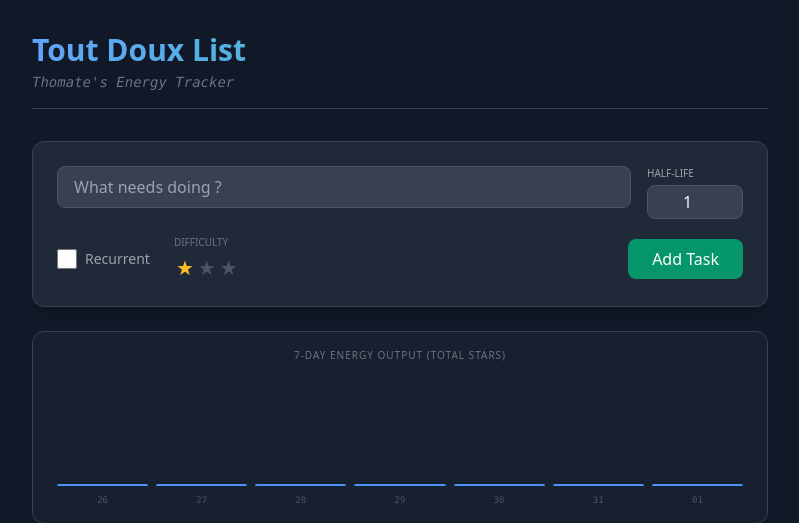
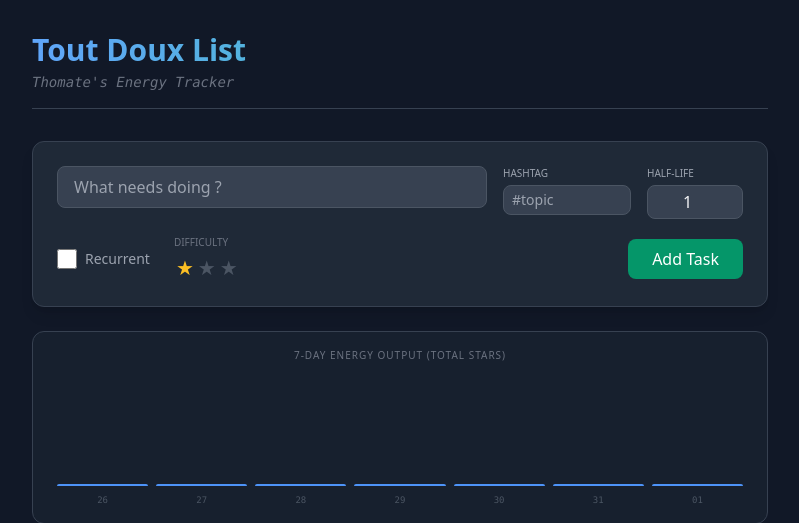
Before and after one commit to ThoHardy/HalfLife, a FastAPI app: page / in a window 1280 px wide. Shown: the top 523 px of the page, without its empty margins (240-1039 px from the left). Run offline with FastAPI, Linux system fonts and the light colour scheme; data that the repository does not hold is empty; some libraries are stand-ins or nearby versions.

Commit message:
Add the hashtags and some frontend changes.

```diff
--- a/crud.py
+++ b/crud.py
@@ -28,26 +28,30 @@ class TaskManagerCRUD:
                 difficulty=data.get('difficulty', 1),
                 is_recurrent=data.get('is_recurrent', False),
                 created_at=created_at if isinstance(created_at, datetime) else datetime.now(timezone.utc),
-                priority=p
+                priority=p,
+                hashtag=data.get('hashtag')
             ))
 
         tasks.sort(key=lambda x: x.priority, reverse=True)
         return tasks
 
-    def add_task(self, name: str, half_life: float, difficulty: int, is_recurrent: bool):
+    def add_task(self, name: str, half_life: float, difficulty: int, is_recurrent: bool, hashtag: Optional[str] = None):
         self.db.collection('tasks').add({
             'name': name,
             'half_life': half_life,
             'difficulty': difficulty,
             'is_recurrent': is_recurrent,
             'created_at': datetime.now(timezone.utc),
+            'hashtag': hashtag
         })
 
-    def update_task(self, task_id: str, name: str, half_life: float, difficulty: int):
+    def update_task(self, task_id: str, name: str, half_life: float, difficulty: int, is_recurrent: bool, hashtag: Optional[str] = None):
         self.db.collection('tasks').document(task_id).update({
             'name': name,
             'half_life': half_life,
-            'difficulty': difficulty
+            'difficulty': difficulty,
+            'is_recurrent': is_recurrent,
+            'hashtag': hashtag
         })
 
     def complete_task(self, task_id: str):
--- a/main.py
+++ b/main.py
@@ -24,6 +24,16 @@ except Exception as e:
 
 templates = Jinja2Templates(directory="templates")
 
+def get_hashtag_color(hashtag: str) -> str:
+    if not hashtag:
+        return "transparent"
+    # Basic deterministic hash for color
+    h = sum(ord(c) for c in hashtag)
+    hue = (h * 137.5) % 360  # Golden angle approximation for distribution
+    return f"hsl({hue}, 70%, 60%)"
+
+templates.env.globals.update(get_hashtag_color=get_hashtag_color)
+
 # -- Routes --
 
 @app.get("/", response_class=HTMLResponse)
@@ -46,10 +56,14 @@ async def add_task(
     name: str = Form(...),
     half_life: float = Form(...),
     difficulty: int = Form(1),
-    is_recurrent: bool = Form(False)
+    is_recurrent: bool = Form(False),
+    hashtag: Optional[str] = Form(None)
 ):
     if tm:
-        tm.add_task(name, half_life, difficulty, is_recurrent)
+        hashtag_clean = hashtag.strip() if hashtag and hashtag.strip() else None
+        if hashtag_clean and not hashtag_clean.startswith("#"):
+            hashtag_clean = f"#{hashtag_clean}"
+        tm.add_task(name, half_life, difficulty, is_recurrent, hashtag_clean)
     return RedirectResponse(url="/", status_code=status.HTTP_303_SEE_OTHER)
 
 @app.post("/tasks/{task_id}/update")
@@ -57,10 +71,15 @@ async def update_task(
     task_id: str,
     name: str = Form(...),
     half_life: float = Form(...),
-    difficulty: int = Form(1)
+    difficulty: int = Form(1),
+    is_recurrent: bool = Form(False),
+    hashtag: Optional[str] = Form(None)
 ):
     if tm:
-        tm.update_task(task_id, name, half_life, difficulty)
+        hashtag_clean = hashtag.strip() if hashtag and hashtag.strip() else None
+        if hashtag_clean and not hashtag_clean.startswith("#"):
+            hashtag_clean = f"#{hashtag_clean}"
+        tm.update_task(task_id, name, half_life, difficulty, is_recurrent, hashtag_clean)
     return RedirectResponse(url="/", status_code=status.HTTP_303_SEE_OTHER)
 
 @app.post("/tasks/{task_id}/done")
--- a/models.py
+++ b/models.py
@@ -10,6 +10,7 @@ class Task(BaseModel):
     is_recurrent: bool = False
     created_at: datetime
     priority: float = 0.0
+    hashtag: Optional[str] = None
 
 class DailyStat(BaseModel):
     date: str
--- a/templates/components/task_form.html
+++ b/templates/components/task_form.html
@@ -4,6 +4,11 @@
             <div class="flex-grow">
                 <input type="text" name="name" placeholder="What needs doing ?" required
                     class="w-full bg-gray-700 border border-gray-600 rounded-lg px-4 py-2 focus:outline-none focus:border-blue-500">
+            </div>
+            <div class="w-32 flex-shrink-0">
+                <label class="text-[10px] text-gray-400 block mb-1 uppercase">hashtag</label>
+                <input type="text" name="hashtag" placeholder="#topic"
+                    class="w-full bg-gray-700 border border-gray-600 rounded-lg px-2 py-1 text-sm focus:outline-none">
             </div>
             <div class="w-24 flex-shrink-0">
                 <label class="text-[10px] text-gray-400 block mb-1 uppercase">half-life</label>
--- a/templates/components/task_list.html
+++ b/templates/components/task_list.html
@@ -9,17 +9,19 @@
                 <span class="text-yellow-500">
                     {% for i in range(task.difficulty) %}★{% endfor %}
                 </span>
+                {% if task.hashtag %}
                 <span>•</span>
-                <span>h={{ task.half_life }}d</span>
-                <span>•</span>
-                <span>p={{ "%.1f"|format(task.priority) }}%</span>
-                {% if task.is_recurrent %}<span class="text-yellow-500 font-semibold">↻</span>{% endif %}
+                <span style="color: {{ get_hashtag_color(task.hashtag) }}; font-weight: 500;">{{ task.hashtag }}</span>
+                {% endif %}
             </div>
         </div>
 
         <div class="flex items-center gap-4 flex-shrink-0">
-            <div class="text-2xl font-bold" style="color: hsl({{ 120 - task.priority * 1.2 | int }}, 70%, 50%)">
-                {{ "%.0f"|format(task.priority) }}
+            <div class="flex items-center gap-1">
+                {% if task.is_recurrent %}<span class="text-yellow-500 font-semibold text-lg">↻</span>{% endif %}
+                <div class="text-2xl font-bold" style="color: hsl({{ 120 - task.priority * 1.2 | int }}, 70%, 50%)">
+                    {{ "%.0f"|format(task.priority) }}
+                </div>
             </div>
             <form action="/tasks/{{ task.id }}/done" method="post">
                 <button type="submit"
@@ -43,7 +45,7 @@
                     <div
                         class="absolute right-0 mt-2 w-32 bg-gray-700 rounded-lg shadow-xl py-2 z-10 border border-gray-600">
                         <button type="button"
-                            onclick="openEditModal('{{ task.id }}', '{{ task.name|replace("'", "\\'") }}', '{{ task.half_life }}', '{{ task.difficulty }}')"
+                            onclick="openEditModal('{{ task.id }}', '{{ task.name|replace("'", "\\'") }}', '{{ task.half_life }}', '{{ task.difficulty }}', '{{ task.is_recurrent|lower }}', '{{ task.hashtag|replace("'", "\\'") if task.hashtag else "" }}')"
                             class="block w-full text-left px-4 py-2 text-sm text-gray-200 hover:bg-gray-600 hover:text-blue-400">Edit</button>
                         <form action="/tasks/{{ task.id }}/delete" method="post" onsubmit="return confirm('Delete?');">
                             <button type="submit"
--- a/templates/index.html
+++ b/templates/index.html
@@ -17,7 +17,17 @@
                 <input type="text" id="editName" name="name" required
                     class="w-full bg-gray-700 border border-gray-600 rounded-lg px-4 py-2 text-gray-100">
                 <input type="number" id="editHalfLife" name="half_life" step="0.5" required
-                    class="w-full bg-gray-700 border border-gray-600 rounded-lg px-4 py-2 text-gray-100">
+                    class="w-full bg-gray-700 border border-gray-600 rounded-lg px-4 py-2 text-gray-100"
+                    placeholder="Half-life">
+                <input type="text" id="editHashtag" name="hashtag"
+                    class="w-full bg-gray-700 border border-gray-600 rounded-lg px-4 py-2 text-gray-100"
+                    placeholder="Hashtag (#topic)">
+
+                <label class="flex items-center gap-2 cursor-pointer group">
+                    <input type="checkbox" id="editIsRecurrent" name="is_recurrent" value="true"
+                        class="form-checkbox h-5 w-5 text-blue-600 rounded border-gray-600 bg-gray-700">
+                    <span class="text-sm text-gray-400">Recurrent</span>
+                </label>
 
                 <div class="flex flex-col">
                     <span class="text-xs text-gray-400 uppercase mb-2">Difficulty</span>
@@ -43,9 +53,11 @@
 
 {% block scripts %}
 <script>
-    function openEditModal(id, name, halfLife, difficulty) {
+    function openEditModal(id, name, halfLife, difficulty, isRecurrent, hashtag) {
         document.getElementById('editName').value = name;
         document.getElementById('editHalfLife').value = halfLife;
+        document.getElementById('editHashtag').value = hashtag;
+        document.getElementById('editIsRecurrent').checked = (isRecurrent === 'true');
         document.getElementById('editForm').action = `/tasks/${id}/update`;
 
         const radio = document.querySelector(`#editModal input[value="${difficulty}"]`);
```
